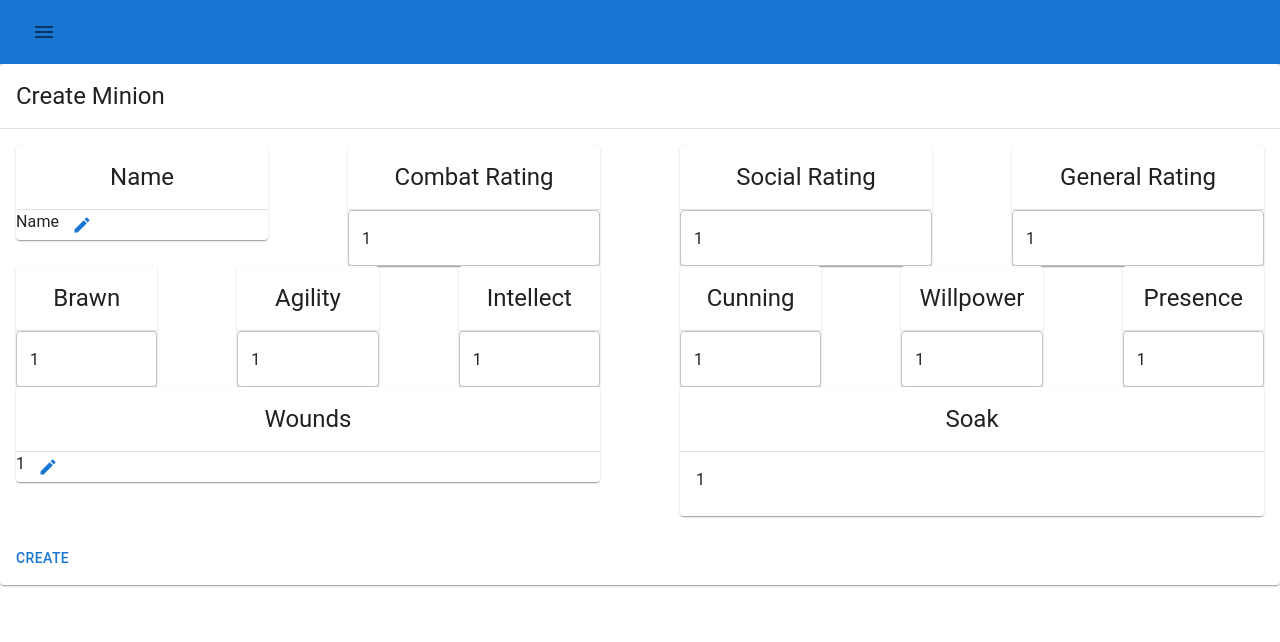
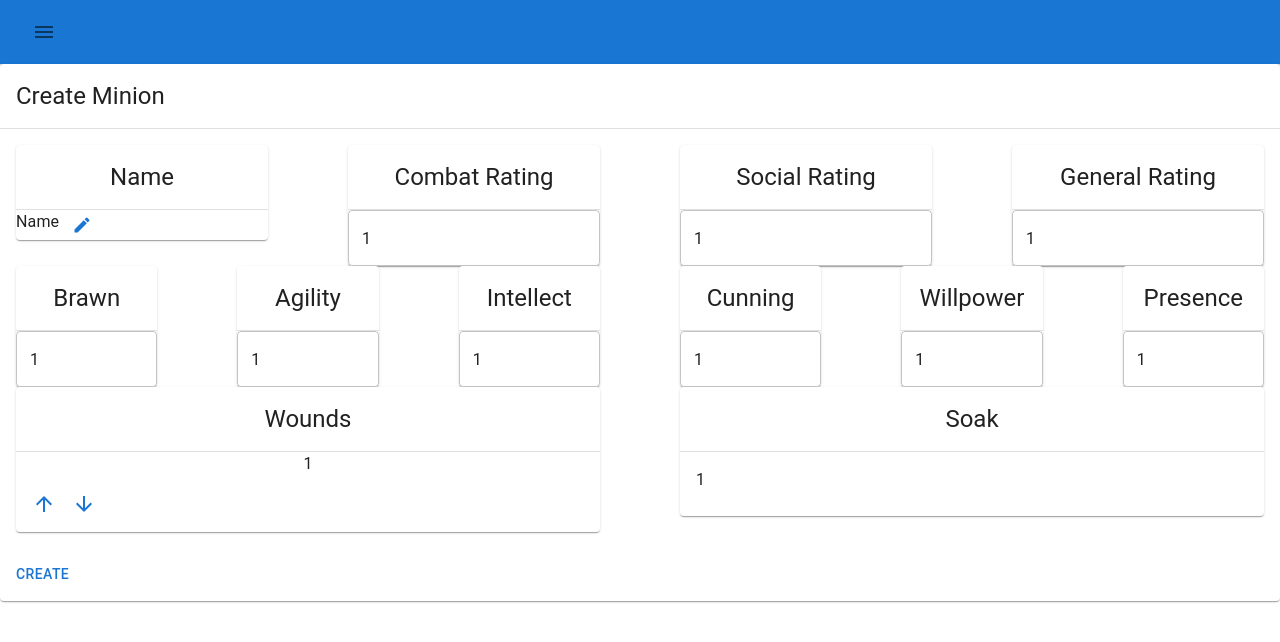
Before and after one commit to genraven1/genesys, a React (Create React App) app: page /npcs/minions/new in a window 1280 px wide. Shown: the top 642 px of the page. Built offline with nearby package versions, Linux system fonts and the light colour scheme.

Commit message:
update Wounds Box

```diff
--- a/package.json
+++ b/package.json
@@ -7,7 +7,7 @@
     "@aws-sdk/client-dynamodb": "^3.55.0",
     "@emotion/react": "^11.7.1",
     "@emotion/styled": "^11.6.0",
-    "@mui/icons-material": "^5.4.2",
+    "@mui/icons-material": "^5.6.0",
     "@mui/material": "^5.4.2",
     "@mui/styled-engine-sc": "^5.4.2",
     "@testing-library/jest-dom": "^5.16.2",
--- a/src/components/input/InputButtonGroup.tsx
+++ b/src/components/input/InputButtonGroup.tsx
@@ -1,17 +1,23 @@
-import { Fragment, useState } from "react";
-import { InputButton } from "./ButtonInput";
+import { Box, IconButton } from "@mui/material";
+import ArrowUpwardIcon from '@mui/icons-material/ArrowUpward';
+import ArrowDownwardIcon from '@mui/icons-material/ArrowDownward';
 
 export interface InputButtonGroupProps {
-    value: number,
+    onIncrease: () => void,
+    onDecrease: () => void,
 }
 
 export default function InputButtonGroup(props: InputButtonGroupProps): JSX.Element {
-    const { value } = props;
-    const [updatedValue, setupdatedValue] = useState(value);
+    const { onIncrease, onDecrease } = props;
+
     return (
-        <Fragment>
-            <InputButton value={value} name={'Up'} onClick={} />
-            <InputButton value={value} name={'Down'} onClick={} />
-        </Fragment>
+        <Box component='span'>
+            <IconButton title='Increase' size='medium' onClick={(): void => onIncrease()}>
+                <ArrowUpwardIcon color='primary' fontSize='medium' />
+            </IconButton>
+            <IconButton title='Decrease' size='medium' onClick={(): void => onDecrease()}>
+                <ArrowDownwardIcon color='primary' fontSize='medium' />
+            </IconButton>
+        </Box>
     )
 }
--- a/src/components/input/NumberField.tsx
+++ /dev/null
@@ -1,61 +0,0 @@
-import { ClickAwayListener, TextField, Typography } from "@mui/material";
-import { ChangeEvent, FocusEventHandler, InputHTMLAttributes, useState } from "react";
-import EditField from "./EditField";
-
-export interface Props {
-    defaultValue: number,
-    defaultEdit?: boolean,
-    editable?: boolean,
-    onChange?: (value: number) => void,
-    onCommit: (value: number) => void,
-    helperText?: string,
-    disabled?: boolean,
-    placeholder?: string,
-    errorText?: string,
-    inputProps?: InputHTMLAttributes<HTMLInputElement>,
-}
-
-export default function InlineNumberField(props: Props): JSX.Element {
-    const { defaultValue, defaultEdit, editable, onChange, onCommit, helperText, disabled, placeholder, errorText, inputProps } = props;
-    const [numberValue, setNumberValue] = useState(defaultValue);
-    const [edit, setEdit] = useState(defaultEdit ?? false);
-    const [error, setError] = useState(false);
-
-    const handleOnCommit = (): void => {
-        setEdit(false);
-
-        if (!error) {
-            onCommit(numberValue);
-        }
-
-        setError(false);
-    }
-
-    const handleOnCancel = (): void => {
-        setNumberValue(defaultValue);
-        setEdit(!edit);
-    }
-
-    const handleChange = (event: ChangeEvent<HTMLInputElement>): void => {
-        let { value } = event.target;
-        setNumberValue(+value);
-
-        if (onChange) {
-            onChange(+value)
-        }
-    };
-
-    const editElement = (
-        <ClickAwayListener onClickAway={handleOnCommit}>
-            <TextField defaultValue={numberValue} onChange={handleChange} helperText={error ? errorText : helperText} size='small'
-                disabled={Boolean(disabled)} placeholder={placeholder} error={error} inputProps={{ autoFocus: true, ...inputProps }} fullWidth />
-        </ClickAwayListener>
-    )
-
-    const viewElement = <Typography variant='body1' style={{ wordWrap: 'break-word' }}>{numberValue}</Typography>
-
-    return (
-        <EditField edit={edit} editable={editable} viewElement={viewElement} editElement={editElement}
-            onEdit={(): void => setEdit(!edit)} onCancel={handleOnCancel} onCommit={handleOnCommit} />
-    )
-}
--- a/src/components/npc/WoundsBox.tsx
+++ b/src/components/npc/WoundsBox.tsx
@@ -1,7 +1,7 @@
-import { Grid, Card, CardHeader, Divider } from "@mui/material";
-import { useState, FocusEventHandler, ChangeEventHandler } from "react";
+import { Grid, Card, CardHeader, Divider, TextField, CardActions, Typography } from "@mui/material";
+import { useState } from "react";
 import { Wounds, DefaultWounds } from "../../models/Actor";
-import InlineNumberField from "../input/NumberField";
+import InputButtonGroup from "../input/InputButtonGroup";
 
 export interface CreateWoundsProps {
     newWounds: Wounds,
@@ -12,10 +12,18 @@ export function CreateWoundsBox(props: CreateWoundsProps): JSX.Element {
     const { newWounds, onWoundsUpdate } = props;
     const [wounds, setWounds] = useState(newWounds ?? DefaultWounds.create());
 
-    const handleOnCommit = (value: number) => {
+    const handleOnDecrease = () => {
         setWounds((prev_state) => ({
             ...prev_state,
-            maxValue: value,
+            maxValue: wounds.maxValue--,
+        }));
+        onWoundsUpdate(wounds);
+    }
+
+    const handleOnIncrease = () => {
+        setWounds((prev_state) => ({
+            ...prev_state,
+            maxValue: wounds.maxValue++,
         }));
         onWoundsUpdate(wounds);
     }
@@ -25,8 +33,10 @@ export function CreateWoundsBox(props: CreateWoundsProps): JSX.Element {
             <Card>
                 <CardHeader title={'Wounds'} style={{ textAlign: 'center' }} />
                 <Divider />
-                <InlineNumberField defaultValue={1} onCommit={handleOnCommit} editable={true} helperText={'Wound Threshold'} errorText={''} />
-                {/* <TextField name={'wounds'} value={wounds.maxValue ?? 1} onBlur={handleBlur} onChange={handleTextChange} fullWidth type={'number'} InputProps={{ inputProps: { min: 1 } }} /> */}
+                <Typography style={{ textAlign: 'center' }} >{wounds.maxValue}</Typography>
+                <CardActions>
+                    <InputButtonGroup onIncrease={handleOnIncrease} onDecrease={handleOnDecrease} />
+                </CardActions>
             </Card>
         </Grid>
     )
```
Also changed, not shown: src/components/input/ButtonInput.tsx (deleted, +0 -15 lines), 1 other file (tests, documents, lock files or other folders).
